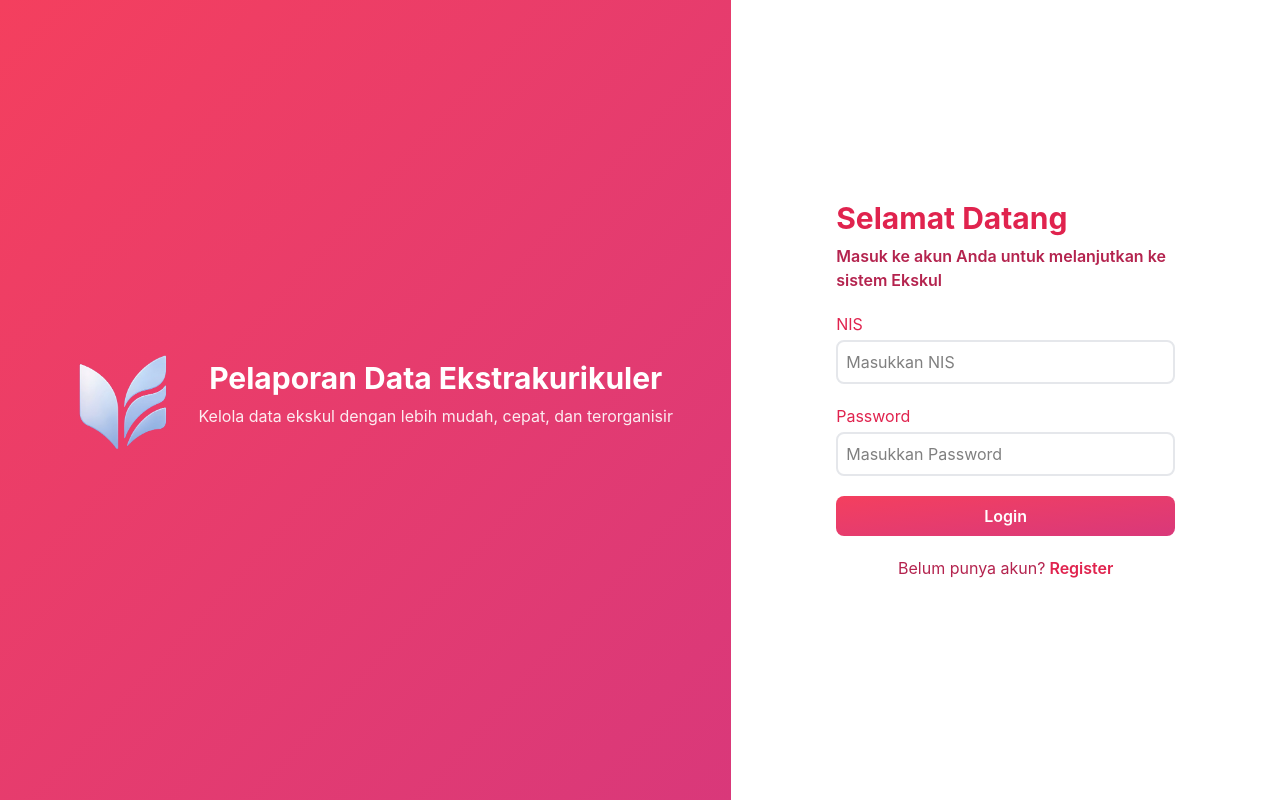
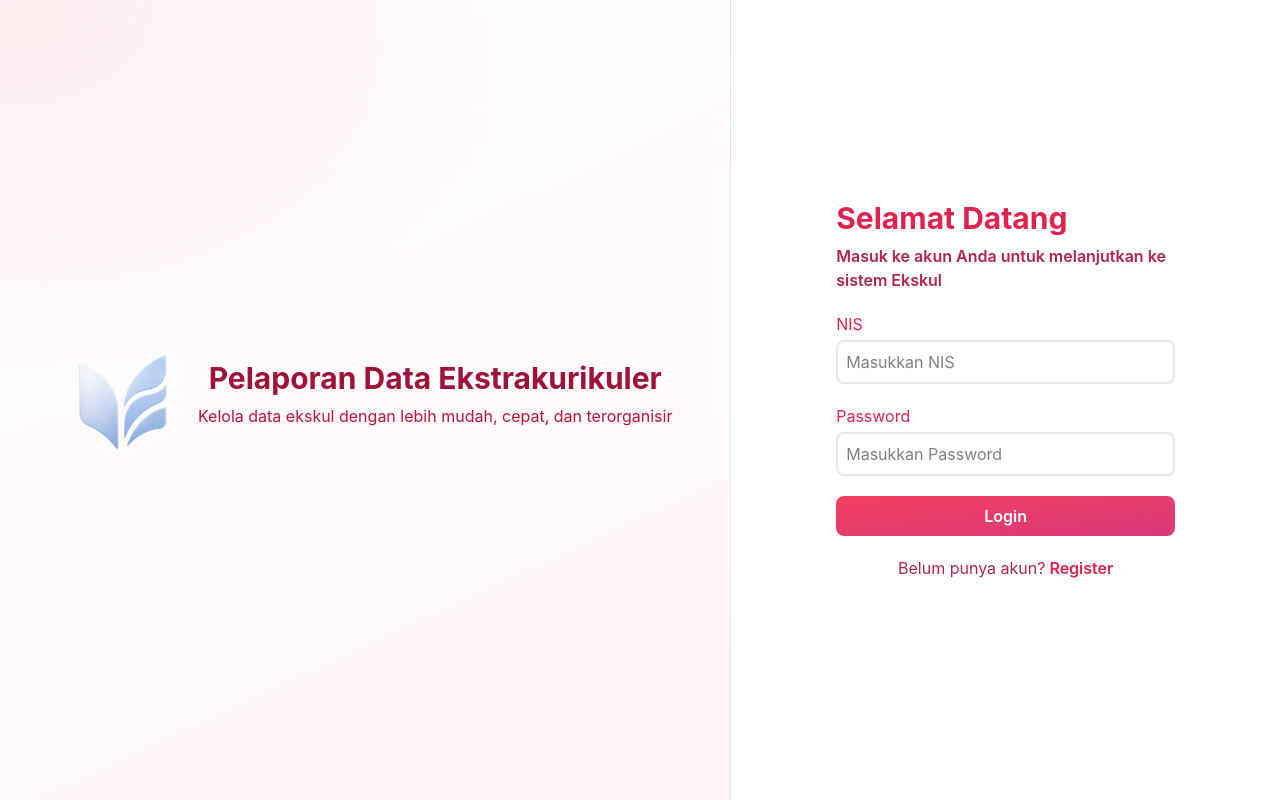
Before and after one commit to Nabixka/Ekskul-Data, a Vue app in the folder application/: page /auth/login in a window 1280 px wide. Built offline with nearby package versions, Linux system fonts and the light colour scheme; no server answers.

Commit message:
color palette (auth page)

```diff
--- a/application/src/page/Auth/Login.vue
+++ b/application/src/page/Auth/Login.vue
@@ -46,12 +46,12 @@ onMounted(() => {
 <template>
     <section class="w-full min-h-screen flex flex-col lg:flex-row">
         <aside
-            class="w-full lg:w-4/7 bg-linear-to-br from-[#F43F5E] to-[#D9387A] pb-3 lg:min-h-screen flex flex-col lg:flex-row items-center justify-center lg:pr-5">
+            class="auth-panel w-full lg:w-4/7 pb-3 lg:min-h-screen flex flex-col lg:flex-row items-center justify-center lg:pr-5">
             <!-- Logo -->
             <img class="w-40" src="/logo.png">
             <span class="flex flex-col gap-2 items-center">
-                <h1 class="text-white text-2xl lg:text-3xl font-bold">Pelaporan Data Ekstrakurikuler</h1>
-                <h5 class="text-white/90">Kelola data ekskul dengan lebih mudah, cepat, dan terorganisir</h5>
+                <h1 class="text-[#9F1239] dark:text-[#FB7185] text-2xl lg:text-3xl font-bold">Pelaporan Data Ekstrakurikuler</h1>
+                <h5 class="text-[#BE123C] dark:text-rose-200">Kelola data ekskul dengan lebih mudah, cepat, dan terorganisir</h5>
             </span>
         </aside>
 
--- a/application/src/page/Auth/Register.vue
+++ b/application/src/page/Auth/Register.vue
@@ -37,12 +37,12 @@ const handleLogin = async () => {
 <template>
     <section class="w-full min-h-screen flex flex-col lg:flex-row">
         <aside
-            class="w-full lg:w-4/7 bg-linear-to-br from-[#F43F5E] to-[#D9387A] pb-3 lg:min-h-screen flex flex-col lg:flex-row items-center justify-center lg:pr-5">
+            class="auth-panel w-full lg:w-4/7 pb-3 lg:min-h-screen flex flex-col lg:flex-row items-center justify-center lg:pr-5">
             <!-- Logo -->
             <img class="w-40" src="/logo.png">
             <span class="flex flex-col gap-2">
-                <h1 class="text-white text-3xl font-bold">Pelaporan Data Ekstrakurikuler</h1>
-                <h5 class="text-white/90">Kelola data ekskul dengan lebih mudah, cepat, dan terorganisir</h5>
+                <h1 class="text-[#9F1239] dark:text-[#FB7185] text-3xl font-bold">Pelaporan Data Ekstrakurikuler</h1>
+                <h5 class="text-[#BE123C] dark:text-rose-200">Kelola data ekskul dengan lebih mudah, cepat, dan terorganisir</h5>
             </span>
         </aside>
 
--- a/application/src/style.css
+++ b/application/src/style.css
@@ -12,6 +12,20 @@
 }
 
 .dark .sidebar-shell {
+    background:
+        radial-gradient(ellipse 110% 70% at 0% 0%, rgb(190 18 60 / 22%), transparent 68%),
+        linear-gradient(155deg, #17080c 0%, #0b0809 58%, #18090e 100%);
+    border-right-color: rgb(244 63 94 / 12%);
+}
+
+.auth-panel {
+    background:
+        radial-gradient(ellipse 110% 70% at 0% 0%, rgb(244 63 94 / 9%), transparent 68%),
+        linear-gradient(155deg, #ffffff 0%, #fffafb 58%, #fff4f6 100%);
+    border-right: 1px solid rgb(190 18 60 / 10%);
+}
+
+.dark .auth-panel {
     background:
         radial-gradient(ellipse 110% 70% at 0% 0%, rgb(190 18 60 / 22%), transparent 68%),
         linear-gradient(155deg, #17080c 0%, #0b0809 58%, #18090e 100%);
```
